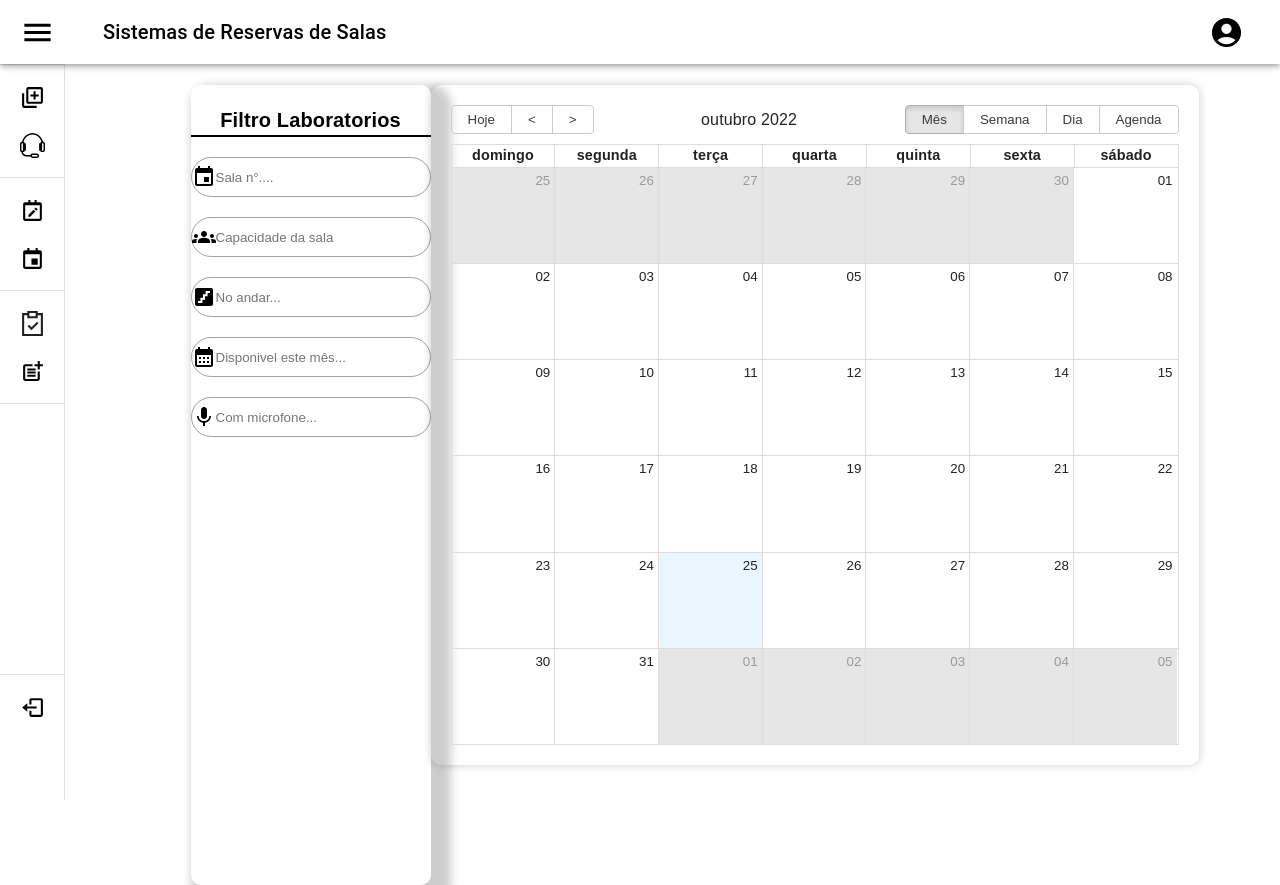
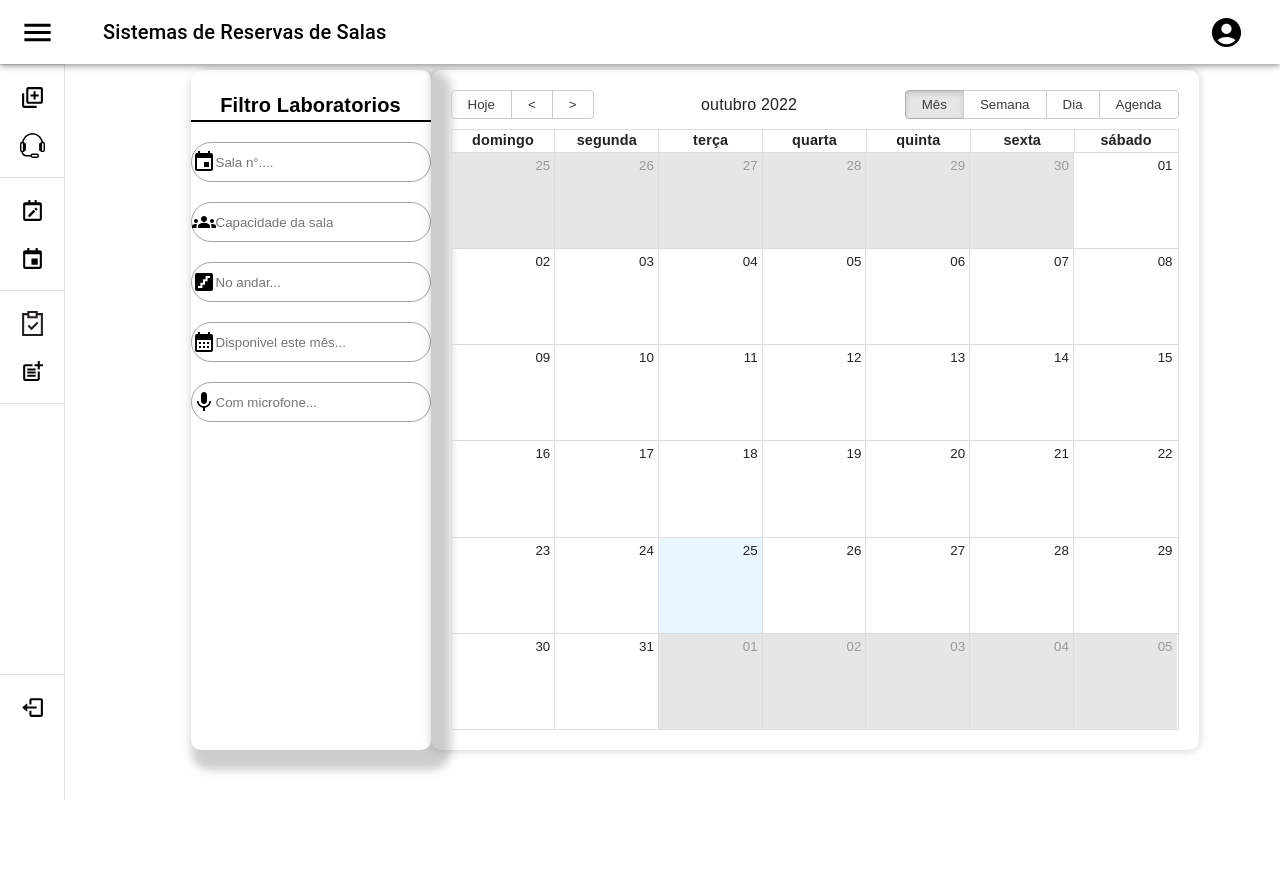
Before and after one commit to Grupo4-integrador/projeto-integrador, a React (Create React App) app: page /laboratorio in a window 1280 px wide. After the commit the page ends 800 px from the top, so only its background shows below. Built offline with nearby package versions, Linux system fonts and the light colour scheme.

Commit message:
Teste pra ver se agr foi

```diff
--- a/src/Components/Telas/Laboratorio/index.scss
+++ b/src/Components/Telas/Laboratorio/index.scss
@@ -31,7 +31,7 @@ $btn-color: #3f51b5 !default;
 .myCustomHeight {
   display: flex;
   justify-content: center;
-  margin-top: 85px;
+  margin-top: 70px;
   flex-wrap: wrap;
 }
 .container {
@@ -48,7 +48,7 @@ $btn-color: #3f51b5 !default;
 .card {
   background-color: white;
   width: fit-content;
-  height: 800px;
+  height: 680px;
   background: white;
   border-radius: 10px;
   box-shadow: 10px 10px 10px 10px rgba(0, 0, 0, 0.2);
```
